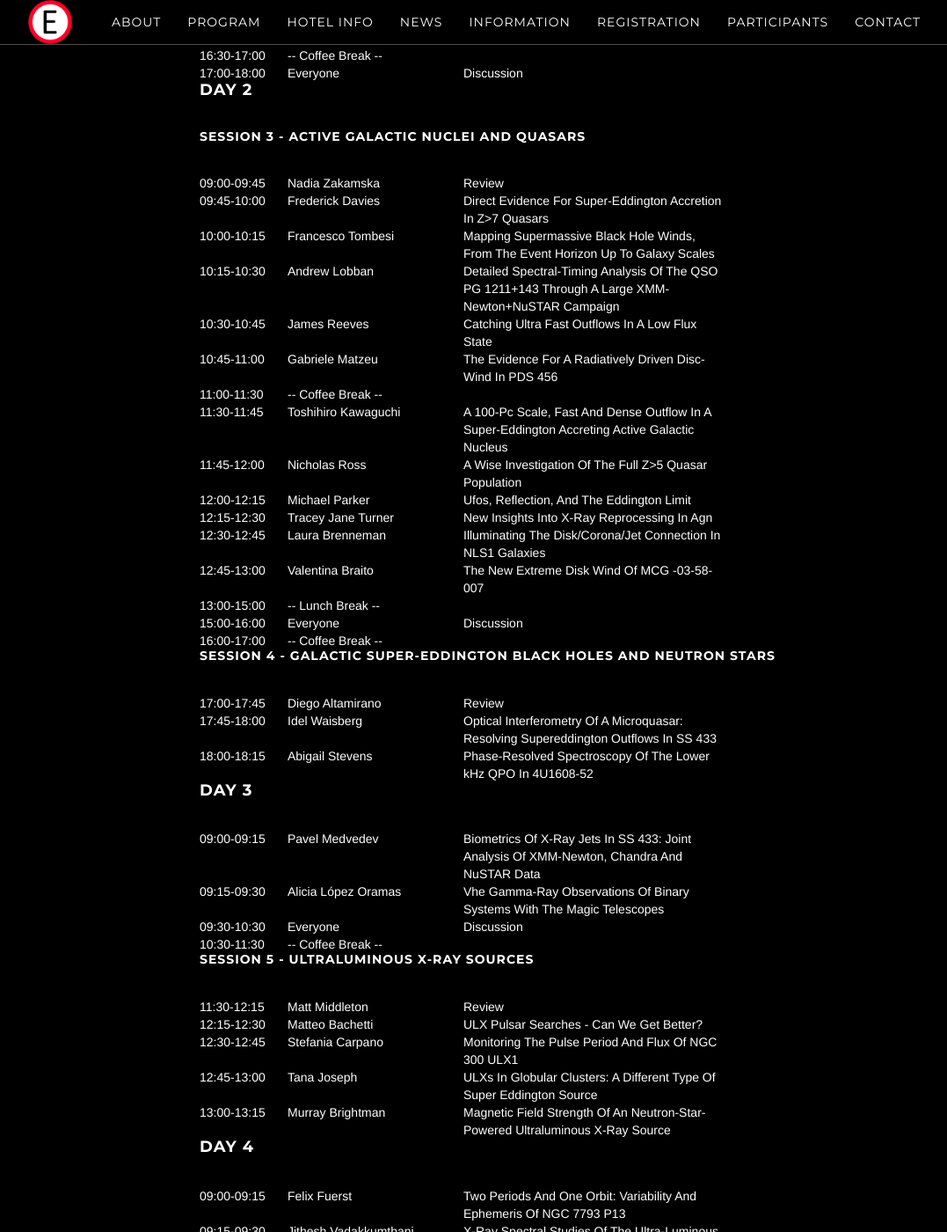
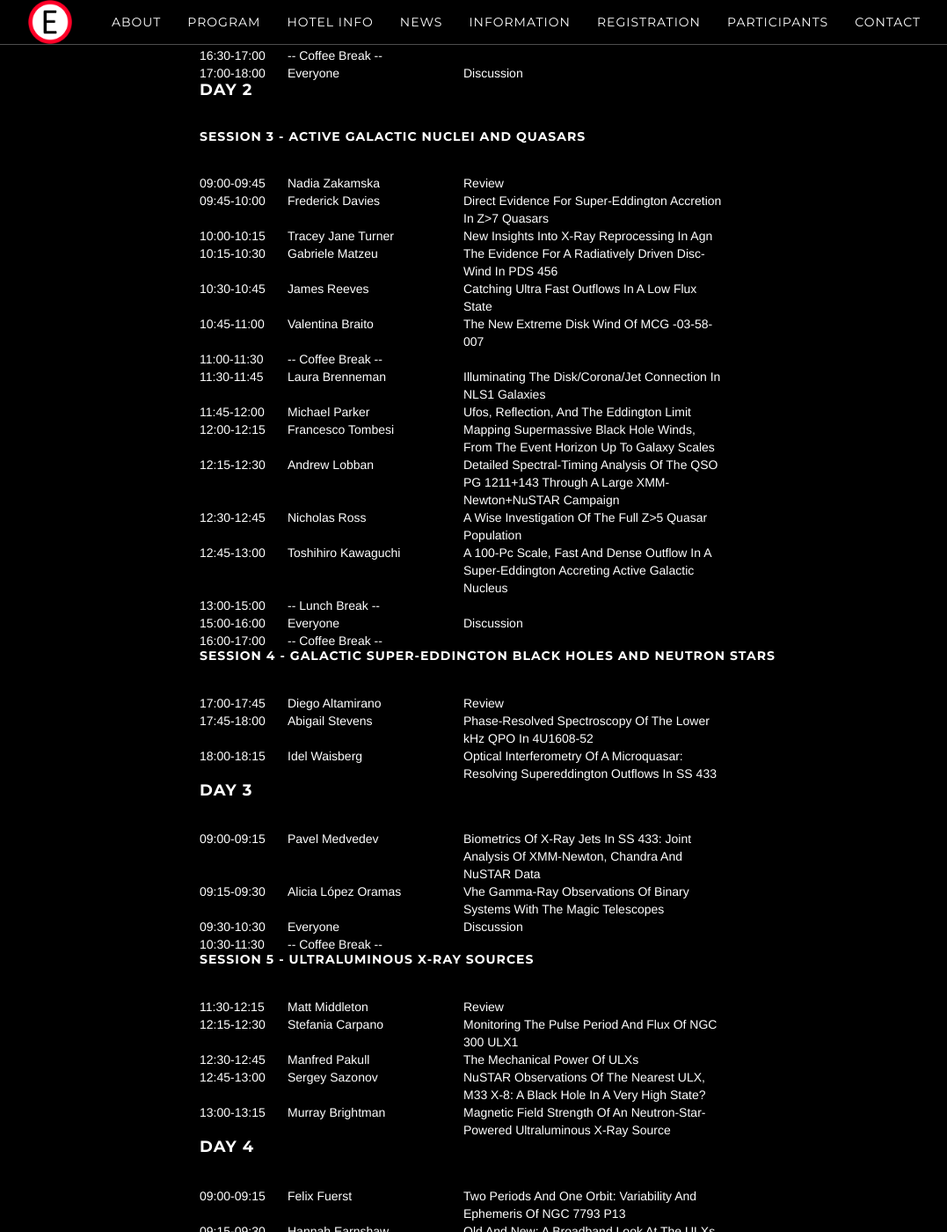
Before and after one commit to breakingthelimits/supereddington2018, a Jekyll site: the page built from program/index.html, in a window 1280 px wide and 1400 px high, scrolled down 1032 px. Shown: the whole window at 88% size, without its empty margins (38-1115 px from the left). Built offline with Jekyll 4.4.1, drawn with Linux system fonts in a browser that asks for light colours; some of the changed text lies outside the part shown.

Commit message:
Update index.html

```diff
--- a/program/index.html
+++ b/program/index.html
@@ -11,6 +11,7 @@
 A few more talks await confirmation. Please be aware that the order of talks might change slightly, including some date change,
   to accommodate them.
 
+
 <br/><h4>Day 1</h4>
 
 <h5>Session 1 - Accretion and ejection physics</h5>
@@ -21,16 +22,16 @@
 <div style="float:left; width:100px;">09:45-10:00 </div><div style="float:left; width:200px;">Stanley Owocki</div> <div style="float:left;width:300px;" >Super-Eddington Mass Loss From Massive Stars</div>
 </div><br/>
 <div style="width:100% ;float:left; margin:auto;">
-<div style="float:left; width:100px;">10:00-10:15 </div><div style="float:left; width:200px;">Nir Shaviv</div> <div style="float:left;width:300px;" >On The Structure Of Super-Eddington Atmospheres And Application To Super-Eddington Accretion Disks</div>
+<div style="float:left; width:100px;">10:00-10:15 </div><div style="float:left; width:200px;">Norita Kawanaka</div> <div style="float:left;width:300px;" >Origin Of Optically Thick And Low Temperature Coronae In Supercritical Accretion Flows</div>
 </div><br/>
 <div style="width:100% ;float:left; margin:auto;">
-<div style="float:left; width:100px;">10:15-10:30 </div><div style="float:left; width:200px;">Norita Kawanaka</div> <div style="float:left;width:300px;" >Origin Of Optically Thick And Low Temperature Coronae In Supercritical Accretion Flows</div>
+<div style="float:left; width:100px;">10:15-10:30 </div><div style="float:left; width:200px;">Nir Shaviv</div> <div style="float:left;width:300px;" >On The Structure Of Super-Eddington Atmospheres And Application To Super-Eddington Accretion Disks</div>
 </div><br/>
 <div style="width:100% ;float:left; margin:auto;">
-<div style="float:left; width:100px;">10:30-10:45 </div><div style="float:left; width:200px;">Shinji Koide</div> <div style="float:left;width:300px;" >1D Numerical And Analytical Solutions  On Energy Radiation From Spinning Black Holes With Force-Free Magnetodynamics</div>
+<div style="float:left; width:100px;">10:30-10:45 </div><div style="float:left; width:200px;">Mariko Nomura</div> <div style="float:left;width:300px;" >Numerical Simulations Of Line-Driven Disk Winds: Near- Or Super-Eddington Outflows And SMBH Growth </div>
 </div><br/>
 <div style="width:100% ;float:left; margin:auto;">
-<div style="float:left; width:100px;">10:45-11:00 </div><div style="float:left; width:200px;">Mariko Nomura</div> <div style="float:left;width:300px;" >Numerical Simulations Of Line-Driven Disk Winds: Near- Or Super-Eddington Outflows And SMBH Growth </div>
+<div style="float:left; width:100px;">10:45-11:00 </div><div style="float:left; width:200px;">Shinji Koide</div> <div style="float:left;width:300px;" >1D Numerical And Analytical Solutions  On Energy Radiation From Spinning Black Holes With Force-Free Magnetodynamics</div>
 </div><br/>
 <div style="width:100% ;float:left; margin:auto;">
 <div style="float:left; width:100px;">11:00-11:30 </div><div style="float:left; width:200px;">-- Coffee Break --</div> <div style="float:left;width:300px;" ></div>
@@ -74,37 +75,37 @@
 <div style="float:left; width:100px;">09:45-10:00 </div><div style="float:left; width:200px;">Frederick Davies</div> <div style="float:left;width:300px;" >Direct Evidence For Super-Eddington Accretion In Z>7 Quasars</div>
 </div><br/>
 <div style="width:100% ;float:left; margin:auto;">
-<div style="float:left; width:100px;">10:00-10:15 </div><div style="float:left; width:200px;">Francesco Tombesi</div> <div style="float:left;width:300px;" >Mapping Supermassive Black Hole Winds, From The Event Horizon Up To Galaxy Scales</div>
+<div style="float:left; width:100px;">10:00-10:15 </div><div style="float:left; width:200px;">Tracey Jane Turner</div> <div style="float:left;width:300px;" >New Insights Into X-Ray Reprocessing In Agn</div>
 </div><br/>
 <div style="width:100% ;float:left; margin:auto;">
-<div style="float:left; width:100px;">10:15-10:30 </div><div style="float:left; width:200px;">Andrew Lobban</div> <div style="float:left;width:300px;" >Detailed Spectral-Timing Analysis Of The QSO PG 1211+143 Through A Large XMM-Newton+NuSTAR Campaign</div>
+<div style="float:left; width:100px;">10:15-10:30 </div><div style="float:left; width:200px;">Gabriele Matzeu</div> <div style="float:left;width:300px;" >The Evidence For A Radiatively Driven Disc-Wind In PDS 456</div>
 </div><br/>
 <div style="width:100% ;float:left; margin:auto;">
 <div style="float:left; width:100px;">10:30-10:45 </div><div style="float:left; width:200px;">James Reeves</div> <div style="float:left;width:300px;" >Catching Ultra Fast Outflows In A Low Flux State</div>
 </div><br/>
 <div style="width:100% ;float:left; margin:auto;">
-<div style="float:left; width:100px;">10:45-11:00 </div><div style="float:left; width:200px;">Gabriele Matzeu</div> <div style="float:left;width:300px;" >The Evidence For A Radiatively Driven Disc-Wind In PDS 456</div>
+<div style="float:left; width:100px;">10:45-11:00 </div><div style="float:left; width:200px;">Valentina Braito</div> <div style="float:left;width:300px;" >The New Extreme Disk Wind Of MCG -03-58-007</div>
 </div><br/>
 <div style="width:100% ;float:left; margin:auto;">
 <div style="float:left; width:100px;">11:00-11:30 </div><div style="float:left; width:200px;">-- Coffee Break --</div> <div style="float:left;width:300px;" ></div>
 </div><br/>
 <div style="width:100% ;float:left; margin:auto;">
-<div style="float:left; width:100px;">11:30-11:45 </div><div style="float:left; width:200px;">Toshihiro Kawaguchi</div> <div style="float:left;width:300px;" >A 100-Pc Scale, Fast And Dense Outflow In A Super-Eddington Accreting Active Galactic Nucleus</div>
+<div style="float:left; width:100px;">11:30-11:45 </div><div style="float:left; width:200px;">Laura Brenneman</div> <div style="float:left;width:300px;" >Illuminating The Disk/Corona/Jet Connection In NLS1 Galaxies</div>
 </div><br/>
 <div style="width:100% ;float:left; margin:auto;">
-<div style="float:left; width:100px;">11:45-12:00 </div><div style="float:left; width:200px;">Nicholas Ross</div> <div style="float:left;width:300px;" >A Wise Investigation Of The Full Z>5 Quasar Population</div>
+<div style="float:left; width:100px;">11:45-12:00 </div><div style="float:left; width:200px;">Michael Parker</div> <div style="float:left;width:300px;" >Ufos, Reflection, And The Eddington Limit</div>
 </div><br/>
 <div style="width:100% ;float:left; margin:auto;">
-<div style="float:left; width:100px;">12:00-12:15 </div><div style="float:left; width:200px;">Michael Parker</div> <div style="float:left;width:300px;" >Ufos, Reflection, And The Eddington Limit</div>
+<div style="float:left; width:100px;">12:00-12:15 </div><div style="float:left; width:200px;">Francesco Tombesi</div> <div style="float:left;width:300px;" >Mapping Supermassive Black Hole Winds, From The Event Horizon Up To Galaxy Scales</div>
 </div><br/>
 <div style="width:100% ;float:left; margin:auto;">
-<div style="float:left; width:100px;">12:15-12:30 </div><div style="float:left; width:200px;">Tracey Jane Turner</div> <div style="float:left;width:300px;" >New Insights Into X-Ray Reprocessing In Agn</div>
+<div style="float:left; width:100px;">12:15-12:30 </div><div style="float:left; width:200px;">Andrew Lobban</div> <div style="float:left;width:300px;" >Detailed Spectral-Timing Analysis Of The QSO PG 1211+143 Through A Large XMM-Newton+NuSTAR Campaign</div>
 </div><br/>
 <div style="width:100% ;float:left; margin:auto;">
-<div style="float:left; width:100px;">12:30-12:45 </div><div style="float:left; width:200px;">Laura Brenneman</div> <div style="float:left;width:300px;" >Illuminating The Disk/Corona/Jet Connection In NLS1 Galaxies</div>
+<div style="float:left; width:100px;">12:30-12:45 </div><div style="float:left; width:200px;">Nicholas Ross</div> <div style="float:left;width:300px;" >A Wise Investigation Of The Full Z>5 Quasar Population</div>
 </div><br/>
 <div style="width:100% ;float:left; margin:auto;">
-<div style="float:left; width:100px;">12:45-13:00 </div><div style="float:left; width:200px;">Valentina Braito</div> <div style="float:left;width:300px;" >The New Extreme Disk Wind Of MCG -03-58-007</div>
+<div style="float:left; width:100px;">12:45-13:00 </div><div style="float:left; width:200px;">Toshihiro Kawaguchi</div> <div style="float:left;width:300px;" >A 100-Pc Scale, Fast And Dense Outflow In A Super-Eddington Accreting Active Galactic Nucleus</div>
 </div><br/>
 <div style="width:100% ;float:left; margin:auto;">
 <div style="float:left; width:100px;">13:00-15:00 </div><div style="float:left; width:200px;">-- Lunch Break --</div> <div style="float:left;width:300px;" ></div>
@@ -120,10 +121,10 @@
 <div style="float:left; width:100px;">17:00-17:45 </div><div style="float:left; width:200px;">Diego Altamirano</div> <div style="float:left;width:300px;" >Review</div>
 </div><br/>
 <div style="width:100% ;float:left; margin:auto;">
-<div style="float:left; width:100px;">17:45-18:00 </div><div style="float:left; width:200px;">Idel Waisberg</div> <div style="float:left;width:300px;" >Optical Interferometry Of A Microquasar: Resolving Supereddington Outflows In SS 433</div>
+<div style="float:left; width:100px;">17:45-18:00 </div><div style="float:left; width:200px;">Abigail Stevens</div> <div style="float:left;width:300px;" >Phase-Resolved Spectroscopy Of The Lower kHz QPO In 4U1608-52</div>
 </div><br/>
 <div style="width:100% ;float:left; margin:auto;">
-<div style="float:left; width:100px;">18:00-18:15 </div><div style="float:left; width:200px;">Abigail Stevens</div> <div style="float:left;width:300px;" >Phase-Resolved Spectroscopy Of The Lower kHz QPO In 4U1608-52</div>
+<div style="float:left; width:100px;">18:00-18:15 </div><div style="float:left; width:200px;">Idel Waisberg</div> <div style="float:left;width:300px;" >Optical Interferometry Of A Microquasar: Resolving Supereddington Outflows In SS 433</div>
 </div><br/>
 
 <br/><h4>Day 3</h4>
@@ -145,13 +146,13 @@
 <div style="float:left; width:100px;">11:30-12:15 </div><div style="float:left; width:200px;">Matt Middleton</div> <div style="float:left;width:300px;" >Review</div>
 </div><br/>
 <div style="width:100% ;float:left; margin:auto;">
-<div style="float:left; width:100px;">12:15-12:30 </div><div style="float:left; width:200px;">Matteo Bachetti</div> <div style="float:left;width:300px;" >ULX Pulsar Searches - Can We Get Better?</div>
+<div style="float:left; width:100px;">12:15-12:30 </div><div style="float:left; width:200px;">Stefania Carpano</div> <div style="float:left;width:300px;" >Monitoring The Pulse Period And Flux Of NGC 300 ULX1</div>
 </div><br/>
 <div style="width:100% ;float:left; margin:auto;">
-<div style="float:left; width:100px;">12:30-12:45 </div><div style="float:left; width:200px;">Stefania Carpano</div> <div style="float:left;width:300px;" >Monitoring The Pulse Period And Flux Of NGC 300 ULX1</div>
+<div style="float:left; width:100px;">12:30-12:45 </div><div style="float:left; width:200px;">Manfred Pakull</div> <div style="float:left;width:300px;" >The Mechanical Power Of ULXs</div>
 </div><br/>
 <div style="width:100% ;float:left; margin:auto;">
-<div style="float:left; width:100px;">12:45-13:00 </div><div style="float:left; width:200px;">Tana Joseph</div> <div style="float:left;width:300px;" >ULXs In Globular Clusters: A Different Type Of Super Eddington Source </div>
+<div style="float:left; width:100px;">12:45-13:00 </div><div style="float:left; width:200px;">Sergey Sazonov</div> <div style="float:left;width:300px;" >NuSTAR Observations Of The Nearest ULX, M33 X-8: A Black Hole In A Very High State?</div>
 </div><br/>
 <div style="width:100% ;float:left; margin:auto;">
 <div style="float:left; width:100px;">13:00-13:15 </div><div style="float:left; width:200px;">Murray Brightman</div> <div style="float:left;width:300px;" >Magnetic Field Strength Of An Neutron-Star-Powered Ultraluminous X-Ray Source</div>
@@ -163,19 +164,19 @@
 <div style="float:left; width:100px;">09:00-09:15 </div><div style="float:left; width:200px;">Felix Fuerst</div> <div style="float:left;width:300px;" >Two Periods And One Orbit:  Variability And Ephemeris Of NGC 7793 P13</div>
 </div><br/>
 <div style="width:100% ;float:left; margin:auto;">
-<div style="float:left; width:100px;">09:15-09:30 </div><div style="float:left; width:200px;">Jithesh Vadakkumthani</div> <div style="float:left;width:300px;" >X-Ray Spectral Studies Of The Ultra-Luminous X-Ray Source M81 X-6</div>
+<div style="float:left; width:100px;">09:15-09:30 </div><div style="float:left; width:200px;">Hannah Earnshaw</div> <div style="float:left;width:300px;" >Old And New: A Broadband Look At The ULXs Of NGC 6946</div>
 </div><br/>
 <div style="width:100% ;float:left; margin:auto;">
-<div style="float:left; width:100px;">09:30-09:45 </div><div style="float:left; width:200px;">Sergey Sazonov</div> <div style="float:left;width:300px;" >NuSTAR Observations Of The Nearest ULX, M33 X-8: A Black Hole In A Very High State?</div>
+<div style="float:left; width:100px;">09:30-09:45 </div><div style="float:left; width:200px;">Dom Walton</div> <div style="float:left;width:300px;" >A Potential Cyclotron Feature In The ULX Pulsar NGC 300 ULX1</div>
 </div><br/>
 <div style="width:100% ;float:left; margin:auto;">
-<div style="float:left; width:100px;">09:45-10:00 </div><div style="float:left; width:200px;">Hannah Earnshaw</div> <div style="float:left;width:300px;" >Old And New: A Broadband Look At The ULXs Of NGC 6946</div>
+<div style="float:left; width:100px;">09:45-10:00 </div><div style="float:left; width:200px;">Jithesh Vadakkumthani</div> <div style="float:left;width:300px;" >X-Ray Spectral Studies Of The Ultra-Luminous X-Ray Source M81 X-6</div>
 </div><br/>
 <div style="width:100% ;float:left; margin:auto;">
-<div style="float:left; width:100px;">10:00-10:15 </div><div style="float:left; width:200px;">Dom Walton</div> <div style="float:left;width:300px;" >A Potential Cyclotron Feature In The ULX Pulsar NGC 300 ULX1</div>
+<div style="float:left; width:100px;">10:00-10:15 </div><div style="float:left; width:200px;">Tana Joseph</div> <div style="float:left;width:300px;" >ULXs In Globular Clusters: A Different Type Of Super Eddington Source </div>
 </div><br/>
 <div style="width:100% ;float:left; margin:auto;">
-<div style="float:left; width:100px;">10:15-10:30 </div><div style="float:left; width:200px;">Manfred Pakull</div> <div style="float:left;width:300px;" >The Mechanical Power Of ULXs</div>
+<div style="float:left; width:100px;">10:15-10:30 </div><div style="float:left; width:200px;">Matteo Bachetti</div> <div style="float:left;width:300px;" >ULX Pulsar Searches - Can We Get Better?</div>
 </div><br/>
 <div style="width:100% ;float:left; margin:auto;">
 <div style="float:left; width:100px;">10:30-11:30 </div><div style="float:left; width:200px;">-- Coffee Break --</div> <div style="float:left;width:300px;" ></div>
@@ -194,7 +195,10 @@
 <div style="float:left; width:100px;">15:45-16:00 </div><div style="float:left; width:200px;">Marcello Giroletti</div> <div style="float:left;width:300px;" >Re-Solving The Jet/Cocoon Riddle Of The First Gravitational Wave With An  Electromagnetic Counterpart</div>
 </div><br/>
 <div style="width:100% ;float:left; margin:auto;">
-<div style="float:left; width:100px;">16:00-17:00 </div><div style="float:left; width:200px;">-- Coffee Break --</div> <div style="float:left;width:300px;" ></div>
+<div style="float:left; width:100px;">16:00-16:15 </div><div style="float:left; width:200px;">Nathaniel Roth</div> <div style="float:left;width:300px;" >Unifying TDE Observations: Results Of GRRMHD Simulations And Radiative Transfer Post-Processing</div>
+</div><br/>
+<div style="width:100% ;float:left; margin:auto;">
+<div style="float:left; width:100px;">16:15-17:00 </div><div style="float:left; width:200px;">-- Coffee Break --</div> <div style="float:left;width:300px;" ></div>
 </div><br/>
 <div style="width:100% ;float:left; margin:auto;">
 <div style="float:left; width:100px;">17:00-18:00 </div><div style="float:left; width:200px;">Everyone</div> <div style="float:left;width:300px;" >Discussion</div>
@@ -214,8 +218,6 @@
 </div><br/>
 <br/>
 <br/>
-
-
 
 
   <h3>
```
